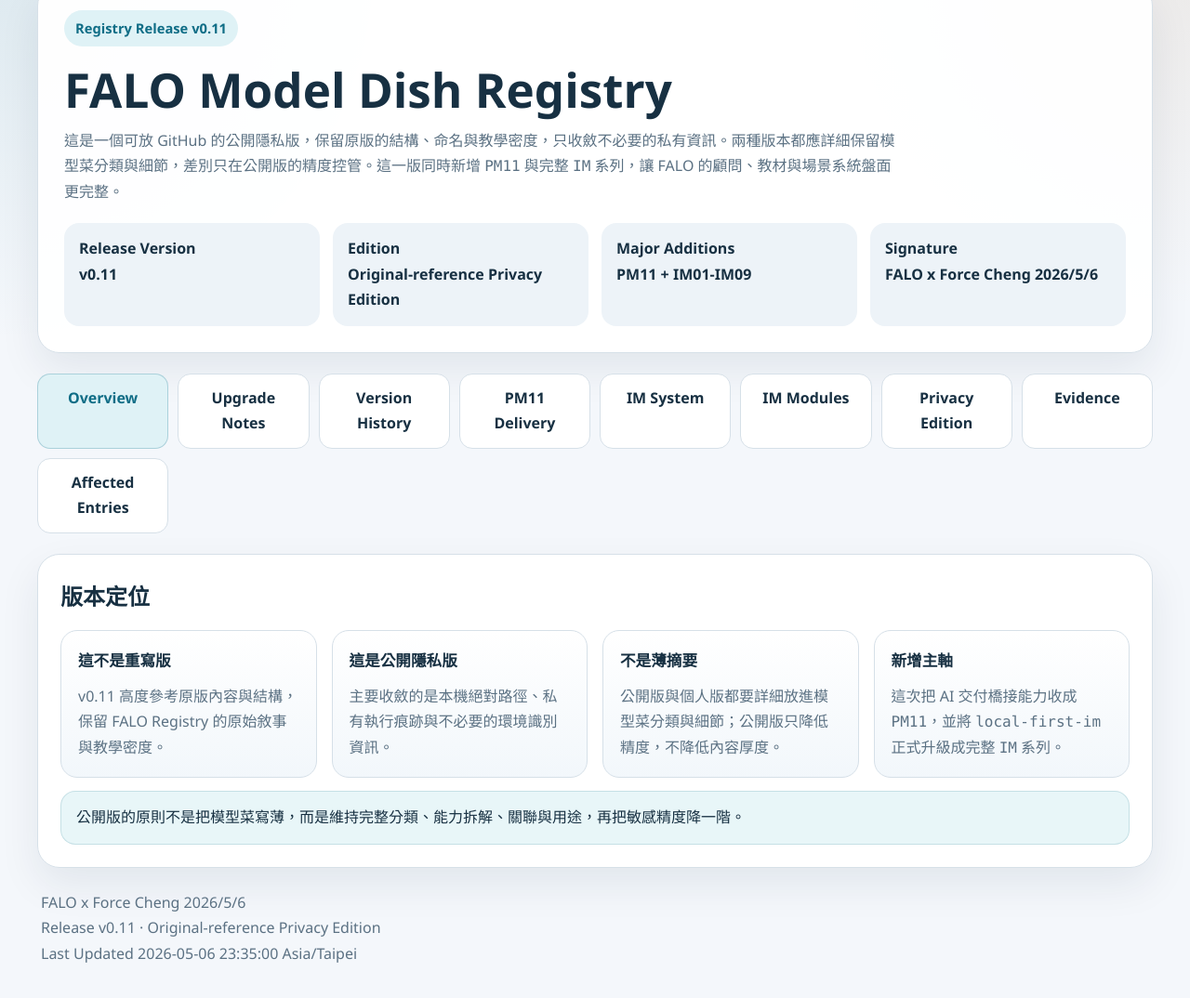
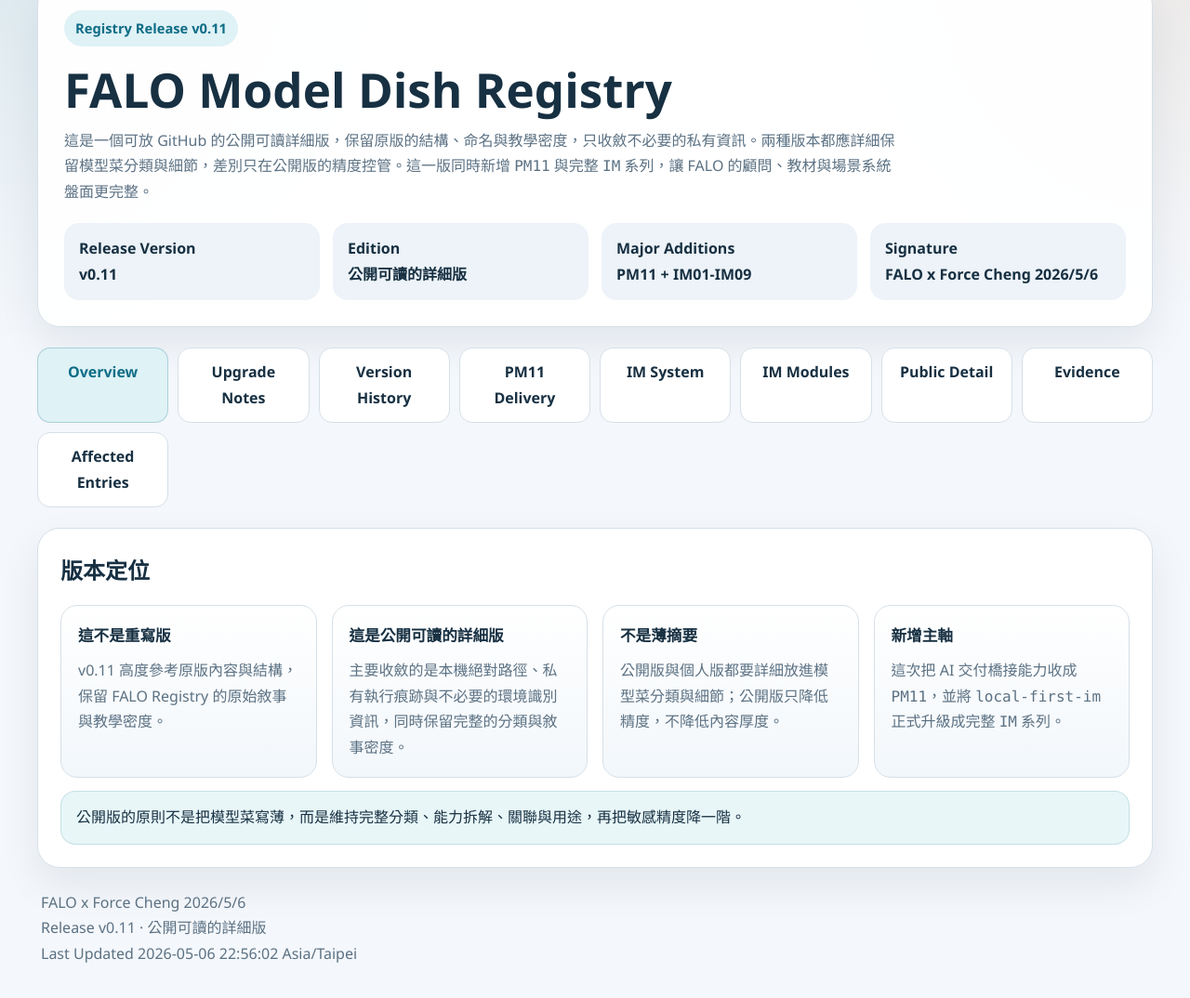
Before and after one commit to falo-taiwan/modelbox, a plain HTML site: page docs/catalog/falo-model-dish-registry-v0.11.html in a window 1280 px wide. Shown: the part 42-1116 px from the top of the page at 93% size. Drawn offline with Linux system fonts and the light colour scheme.

Commit message:
docs: align public edition as detailed readable version

```diff
--- a/docs/catalog/falo-model-dish-registry-v0.11.html
+++ b/docs/catalog/falo-model-dish-registry-v0.11.html
@@ -4,7 +4,7 @@
   <meta charset="utf-8">
   <meta name="viewport" content="width=device-width, initial-scale=1">
   <title>FALO Model Dish Registry v0.11</title>
-  <meta name="description" content="FALO Model Dish Registry v0.11，Original-reference Privacy Edition。GitHub-ready 的公開隱私版，新增 PM11 與 IM 系列。">
+  <meta name="description" content="FALO Model Dish Registry v0.11，公開可讀的詳細版。GitHub-ready 的公開版，新增 PM11 與 IM 系列。">
   <style>
     :root {
       --bg:#f4f7fb;
@@ -123,10 +123,10 @@
     <section class="hero">
       <span class="eyebrow">Registry Release v0.11</span>
       <h1>FALO Model Dish Registry</h1>
-      <p>這是一個可放 GitHub 的公開隱私版，保留原版的結構、命名與教學密度，只收斂不必要的私有資訊。兩種版本都應詳細保留模型菜分類與細節，差別只在公開版的精度控管。這一版同時新增 <code>PM11</code> 與完整 <code>IM</code> 系列，讓 FALO 的顧問、教材與場景系統盤面更完整。</p>
+      <p>這是一個可放 GitHub 的公開可讀詳細版，保留原版的結構、命名與教學密度，只收斂不必要的私有資訊。兩種版本都應詳細保留模型菜分類與細節，差別只在公開版的精度控管。這一版同時新增 <code>PM11</code> 與完整 <code>IM</code> 系列，讓 FALO 的顧問、教材與場景系統盤面更完整。</p>
       <div class="meta">
         <div>Release Version<br><strong>v0.11</strong></div>
-        <div>Edition<br><strong>Original-reference Privacy Edition</strong></div>
+        <div>Edition<br><strong>公開可讀的詳細版</strong></div>
         <div>Major Additions<br><strong>PM11 + IM01-IM09</strong></div>
         <div>Signature<br><strong>FALO x Force Cheng 2026/5/6</strong></div>
       </div>
@@ -150,7 +150,7 @@
         <label for="tab-pm11">PM11 Delivery</label>
         <label for="tab-im-system">IM System</label>
         <label for="tab-im-modules">IM Modules</label>
-        <label for="tab-privacy">Privacy Edition</label>
+        <label for="tab-privacy">Public Detail</label>
         <label for="tab-evidence">Evidence</label>
         <label for="tab-affected">Affected Entries</label>
       </div>
@@ -164,8 +164,8 @@
               <p>v0.11 高度參考原版內容與結構，保留 FALO Registry 的原始敘事與教學密度。</p>
             </article>
             <article class="card">
-              <strong>這是公開隱私版</strong>
-              <p>主要收斂的是本機絕對路徑、私有執行痕跡與不必要的環境識別資訊。</p>
+              <strong>這是公開可讀的詳細版</strong>
+              <p>主要收斂的是本機絕對路徑、私有執行痕跡與不必要的環境識別資訊，同時保留完整的分類與敘事密度。</p>
             </article>
             <article class="card">
               <strong>不是薄摘要</strong>
@@ -196,7 +196,7 @@
             </article>
             <article class="card">
               <strong>公開版邊界</strong>
-              <p>保留原版內容密度與版本脈絡，但將公開版改寫成 GitHub 可直接展示的隱私版。</p>
+              <p>保留原版內容密度與版本脈絡，但將公開版改寫成 GitHub 可直接展示的公開可讀詳細版。</p>
             </article>
             <article class="card">
               <strong>詳細度原則</strong>
@@ -214,7 +214,7 @@
             <article class="card"><strong>v0.09b</strong><p>將教材頁納入 patch，新增 TEACH 系列與 PM / CC 的教學映射。</p></article>
             <article class="card"><strong>v0.09c</strong><p>新增 ASSET 系列，將 Sampuru AI Solution Map 登錄為 Visual Asset / AI Solution Map 型模型菜。</p></article>
             <article class="card"><strong>v0.10</strong><p>以 <code>v0.09c</code> 為基底整理發佈版，建立備份與對外交付版本，並持續收納新候選條目。</p></article>
-            <article class="card"><strong>v0.11</strong><p>推出高度參考原版的 GitHub-ready 隱私版，新增 <code>PM11</code>、完整 <code>IM</code> 系列與公開版隱私邊界。</p></article>
+            <article class="card"><strong>v0.11</strong><p>推出高度參考原版的 GitHub-ready 公開可讀詳細版，新增 <code>PM11</code>、完整 <code>IM</code> 系列與公開版精度邊界。</p></article>
           </div>
         </section>
 
@@ -305,7 +305,7 @@
         </section>
 
         <section class="panel tab-content panel-privacy">
-          <h2>Original-reference Privacy Edition</h2>
+          <h2>公開可讀的詳細版</h2>
           <div class="grid" style="margin-top:16px;">
             <article class="card">
               <strong>保留的東西</strong>
@@ -317,7 +317,7 @@
             </article>
             <article class="card">
               <strong>不是去版權版</strong>
-              <p>這版不把原版內容洗掉，而是保留原版精神與脈絡，只做公開前的隱私整理。</p>
+              <p>這版不把原版內容洗掉，而是保留原版精神與脈絡，只做公開前的精度調整與隱私整理。</p>
             </article>
             <article class="card">
               <strong>GitHub-ready</strong>
@@ -358,8 +358,8 @@
 
     <footer class="footer">
       <p>FALO x Force Cheng 2026/5/6</p>
-      <p>Release v0.11 · Original-reference Privacy Edition</p>
-      <p>Last Updated 2026-05-06 23:35:00 Asia/Taipei</p>
+      <p>Release v0.11 · 公開可讀的詳細版</p>
+      <p>Last Updated 2026-05-06 22:56:02 Asia/Taipei</p>
     </footer>
   </main>
 </body>
```
Also changed, not shown: index.html (+12 -12 lines), 4 other files.
